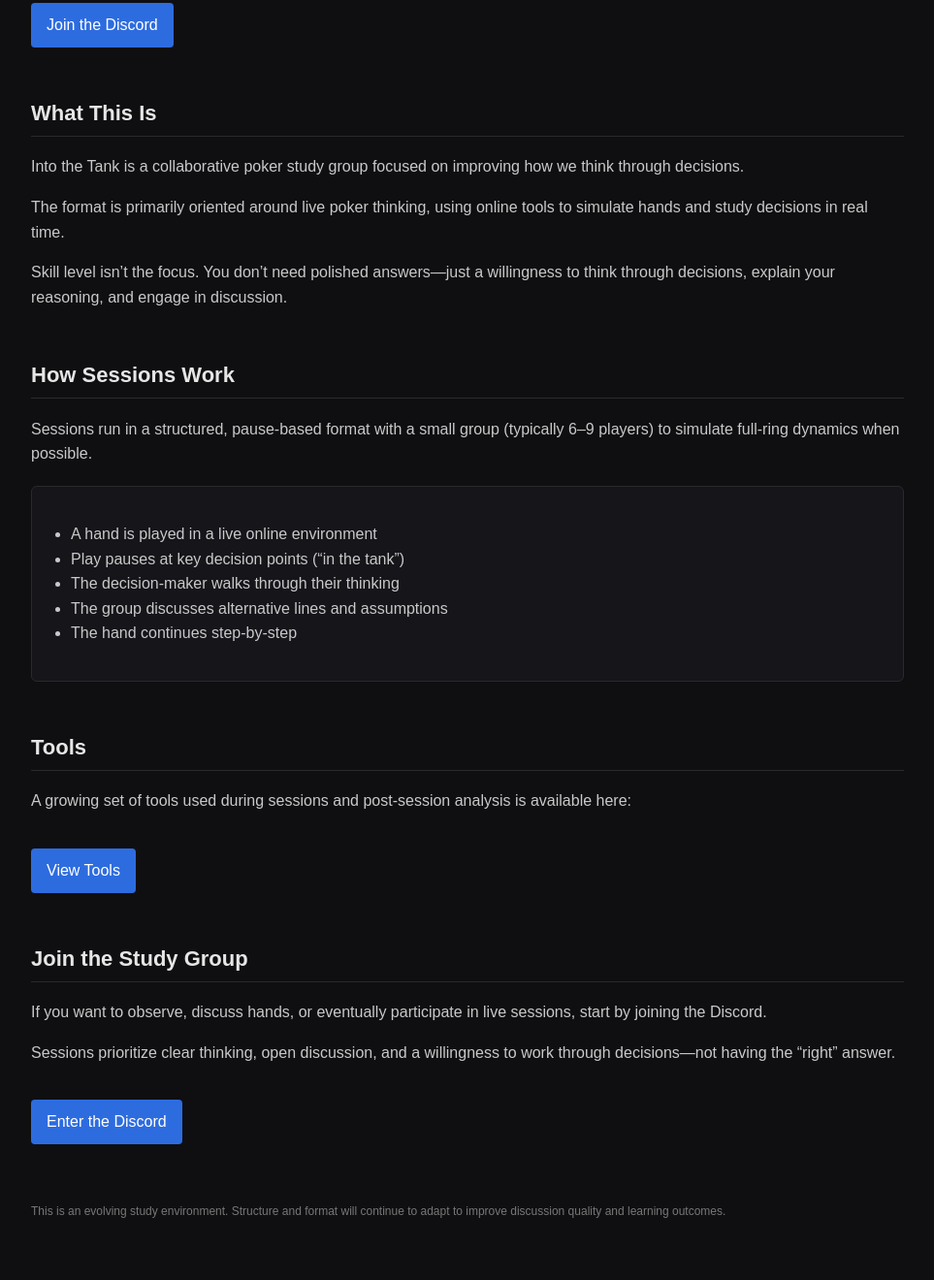
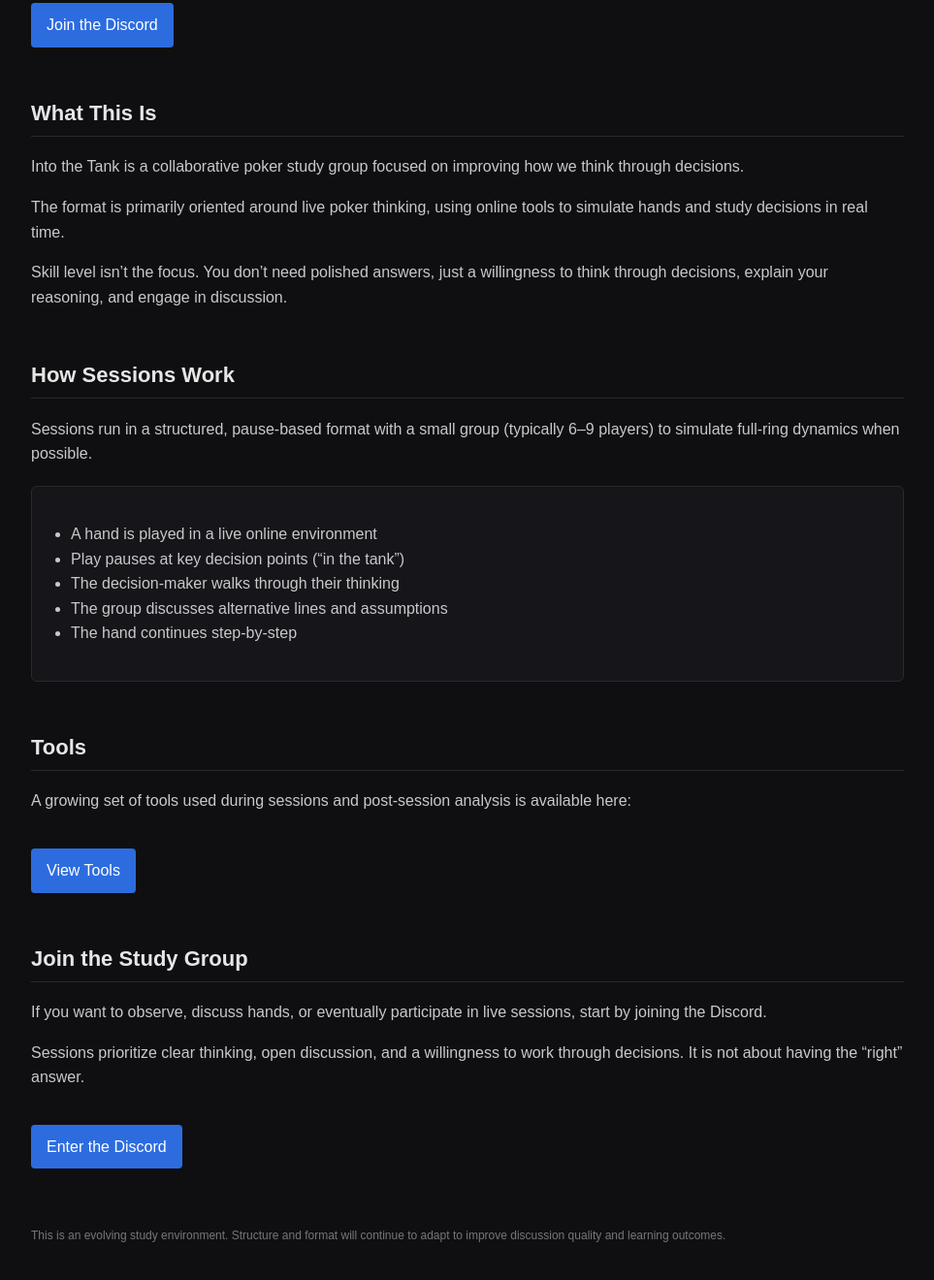
Before and after one commit to intothetank/intothetank.github.io, a plain HTML site: page index.html in a window 1280 px wide. Shown: the part 308-1628 px from the top of the page at 97% size, without its empty margins (158-1121 px from the left). Drawn offline with Linux system fonts and the light colour scheme.

Commit message:
Update index.html
minor grammar

```diff
--- a/index.html
+++ b/index.html
@@ -106,7 +106,7 @@
     </p>
 
     <p>
-      Skill level isn’t the focus. You don’t need polished answers—just a willingness to think through decisions, explain your reasoning, and engage in discussion.
+      Skill level isn’t the focus. You don’t need polished answers, just a willingness to think through decisions, explain your reasoning, and engage in discussion.
     </p>
 
     <!-- HOW IT WORKS -->
@@ -141,7 +141,7 @@
     </p>
 
     <p>
-      Sessions prioritize clear thinking, open discussion, and a willingness to work through decisions—not having the “right” answer.
+      Sessions prioritize clear thinking, open discussion, and a willingness to work through decisions. It is not about having the “right” answer.
     </p>
 
     <a class="button" href="https://discord.gg/xMVaC45xJP">Enter the Discord</a>
```
